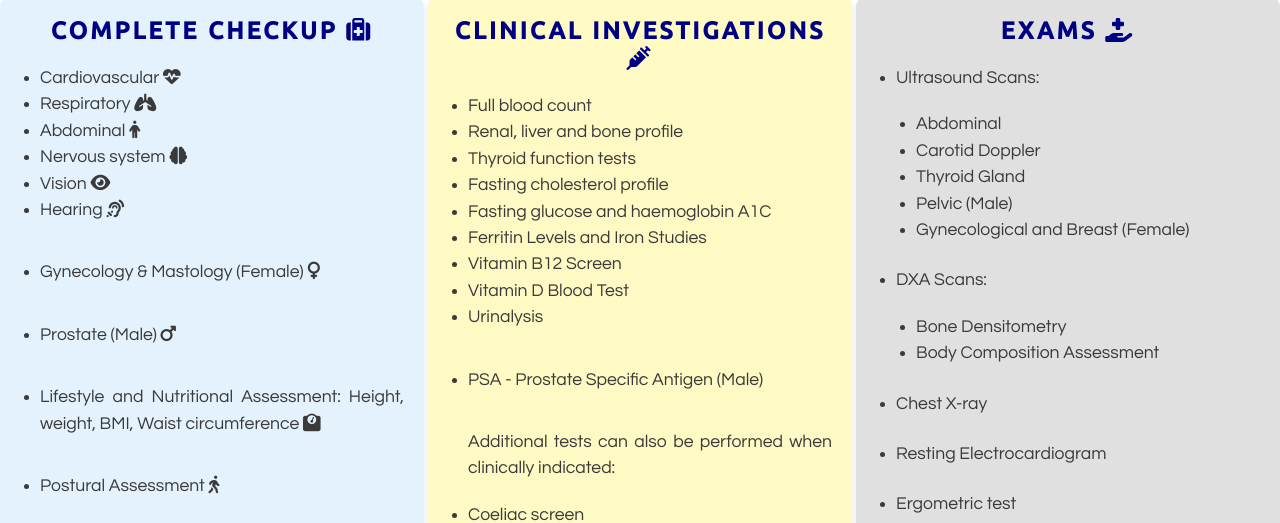
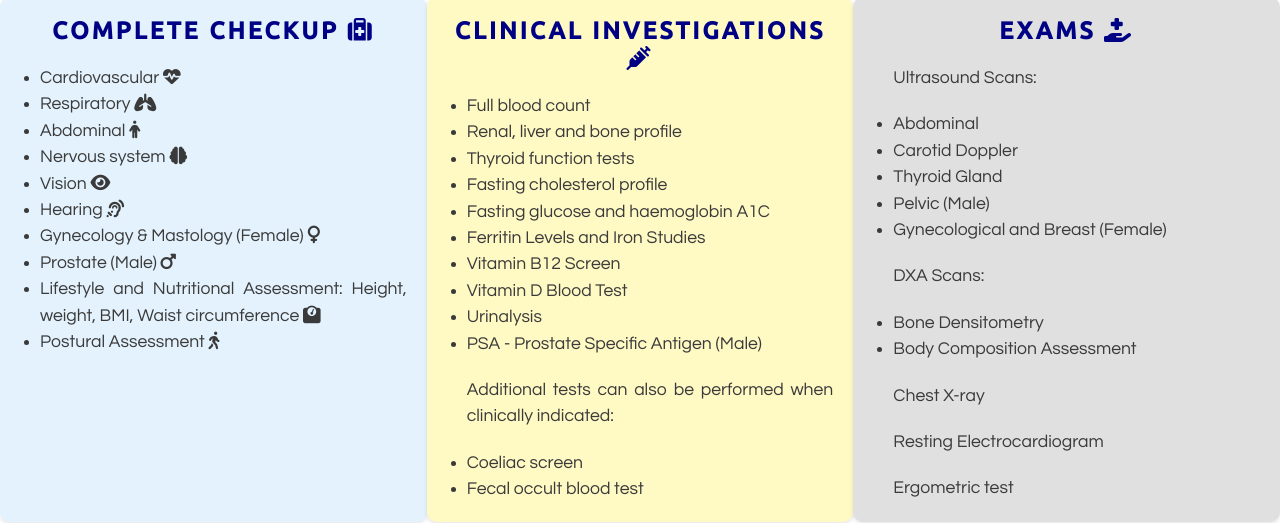
Before and after one commit to IzabellaLopes/checkup-dublin, a plain HTML site: page services.html in a window 1280 px wide. Shown: the part 295-818 px from the top of the page. Drawn offline with Linux system fonts and the light colour scheme.

Commit message:
Adjust style of our services for responsive design

```diff
--- a/assets/css/style.css
+++ b/assets/css/style.css
@@ -333,15 +333,14 @@ footer {
 /* our services */
 
 #our-services {
-    display: flex;
-    justify-content: space-between;
+    display: grid;
+    grid-template-columns: 1fr 1fr 1fr;
     margin-bottom: 20px;
 }
 
 #complete-checkup,
 #clinical-investigations,
 #exams {
-    flex-basis: 30%;
     padding: 20px;
     box-shadow: 0 2px 4px rgba(0, 0, 0, 0.1);
     border-radius: 10px;
@@ -580,6 +579,10 @@ td {
         width: 80%;
         margin: 0 auto;
     }
+
+    #our-services {
+        grid-template-columns: 1fr;
+    }
 }
 
 /* For small screen sizes from 900px wide and down */
--- a/services.html
+++ b/services.html
@@ -49,22 +49,10 @@
                     <li>Nervous system <i class="fa-solid fa-brain"></i></li>
                     <li>Vision <i class="fa-solid fa-eye"></i></li>
                     <li>Hearing <i class="fa-solid fa-ear-listen"></i></li>
-                </ul>
-                <br>
-                <ul>
                     <li>Gynecology & Mastology (Female) <i class="fa-solid fa-venus"></i></li>
-                </ul>
-                <br>
-                <ul>
                     <li>Prostate (Male) <i class="fa-solid fa-mars"></i></li>
-                </ul>
-                <br>
-                <ul>
                     <li>Lifestyle and Nutritional Assessment: Height, weight, BMI, Waist circumference <i
                             class="fa-solid fa-weight-scale"></i></li>
-                </ul>
-                <br>
-                <ul>
                     <li>Postural Assessment <i class="fa-solid fa-person-walking"></i></li>
                 </ul>
             </div>
@@ -80,12 +68,8 @@
                     <li>Vitamin B12 Screen</li>
                     <li>Vitamin D Blood Test</li>
                     <li>Urinalysis</li>
-                </ul>
-                <br>
-                <ul>
                     <li>PSA - Prostate Specific Antigen (Male)</li>
                 </ul>
-                <br>
                 <p>Additional tests can also be performed when clinically indicated:</p>
                 <ul>
                     <li>Coeliac screen</li>
@@ -94,8 +78,7 @@
             </div>
             <div id="exams">
                 <h2>Exams <i class="fa-solid fa-hand-holding-medical"></i></h2>
-                <ul>
-                    <li>Ultrasound Scans:</li>
+                    <p>Ultrasound Scans:</p>
                     <ul>
                         <li>Abdominal</li>
                         <li>Carotid Doppler</li>
@@ -103,18 +86,14 @@
                         <li>Pelvic (Male)</li>
                         <li>Gynecological and Breast (Female)</li>
                     </ul>
-                    <br>
-                    <li>DXA Scans:</li>
+                    <p>DXA Scans:</p>
                     <ul>
                         <li>Bone Densitometry</li>
                         <li>Body Composition Assessment</li>
                     </ul>
-                    <br>
-                    <li>Chest X-ray</li>
-                    <br>
-                    <li>Resting Electrocardiogram</li>
-                    <br>
-                    <li>Ergometric test</li>
+                    <p>Chest X-ray</p>
+                    <p>Resting Electrocardiogram</p>
+                    <p>Ergometric test</p>
                 </ul>
             </div>
         </div>
```
